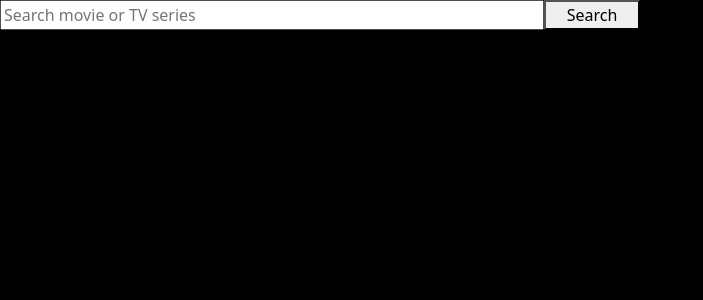
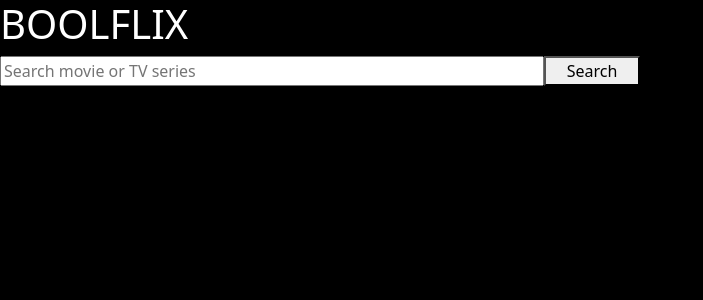
Before and after one commit to andrea-prina/vue-boolflix, a Vue app: page / in a window 1280 px wide. Shown: the top 300 px of the page, without its empty margins (0-703 px from the left). Built offline with nearby package versions, Linux system fonts and the light colour scheme.

Commit message:
refactor(Header): Create new Header component which includes SearchBar

```diff
--- a/src/App.vue
+++ b/src/App.vue
@@ -1,13 +1,14 @@
 <template>
   <div id="app">
-    <SearchBar class="w-50" @search="getMoviesAndShows"/>
+    <Header @search="getMoviesAndShows"/>
     <Main :searchedMovies="movies" :searchedTvShows="tvShows"/>
 
   </div>
 </template>
 
 <script>
-import SearchBar from './components/SearchBar.vue'
+import Header from './components/Header.vue'
+
 
 
 import axios from 'axios';
@@ -17,7 +18,7 @@ import Main from './components/Main.vue';
 export default {
   name: 'App',
   components: {
-    SearchBar,
+    Header,
     Main,
   },
 
--- /dev/null
+++ b/src/components/Header.vue
@@ -0,0 +1,29 @@
+<template>
+    <div>
+        <h1>BOOLFLIX</h1>
+        <SearchBar class="w-50" @search="passQueryToParent"/>
+    </div>
+</template>
+
+<script>
+import SearchBar from './SearchBar.vue'
+
+export default {
+
+    components : {
+        SearchBar,
+    },
+
+    methods : {
+        passQueryToParent : function(query){
+            this.$emit('search', query);
+        }
+    }
+
+}
+</script>
+
+<style>
+
+
+</style>
```
